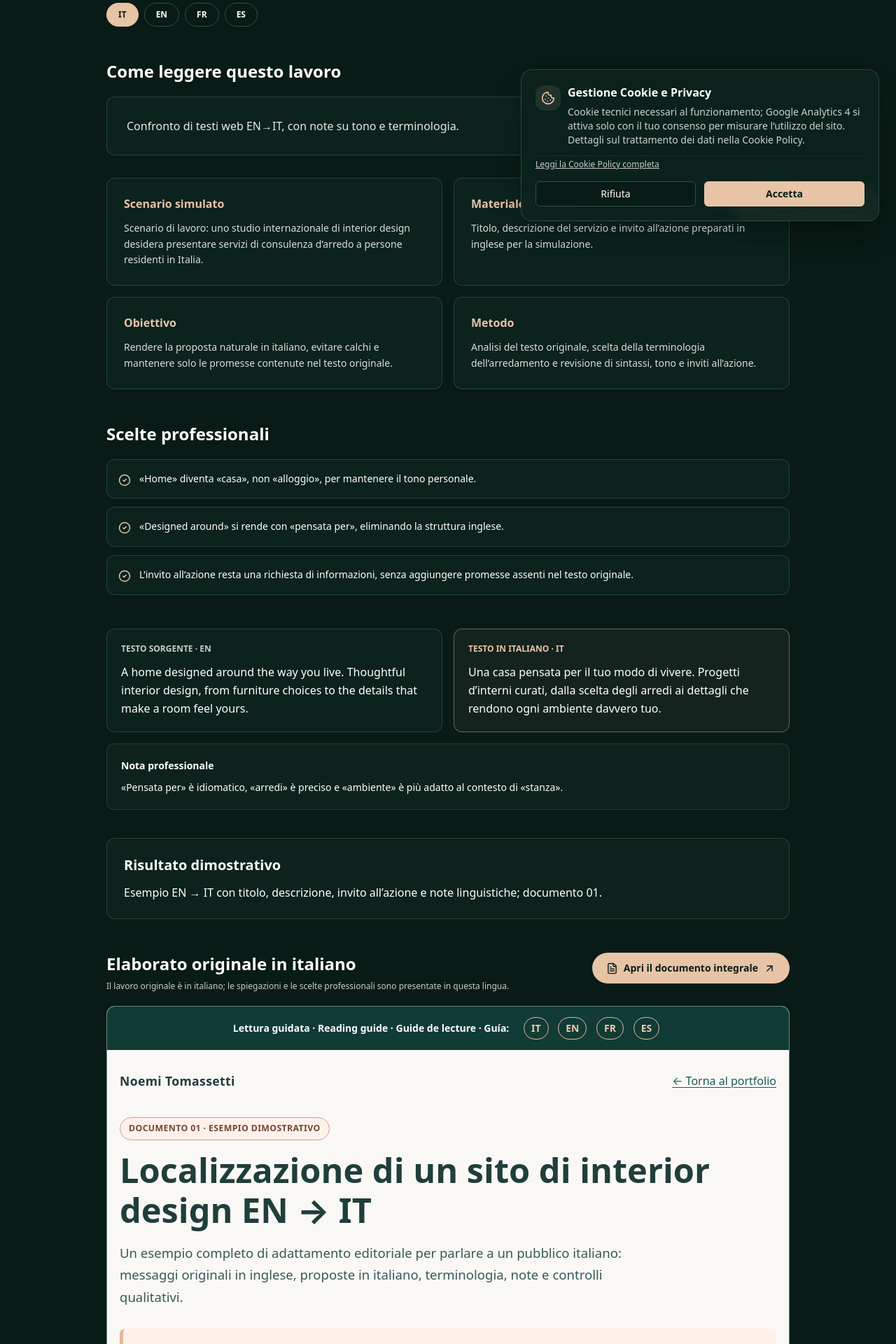
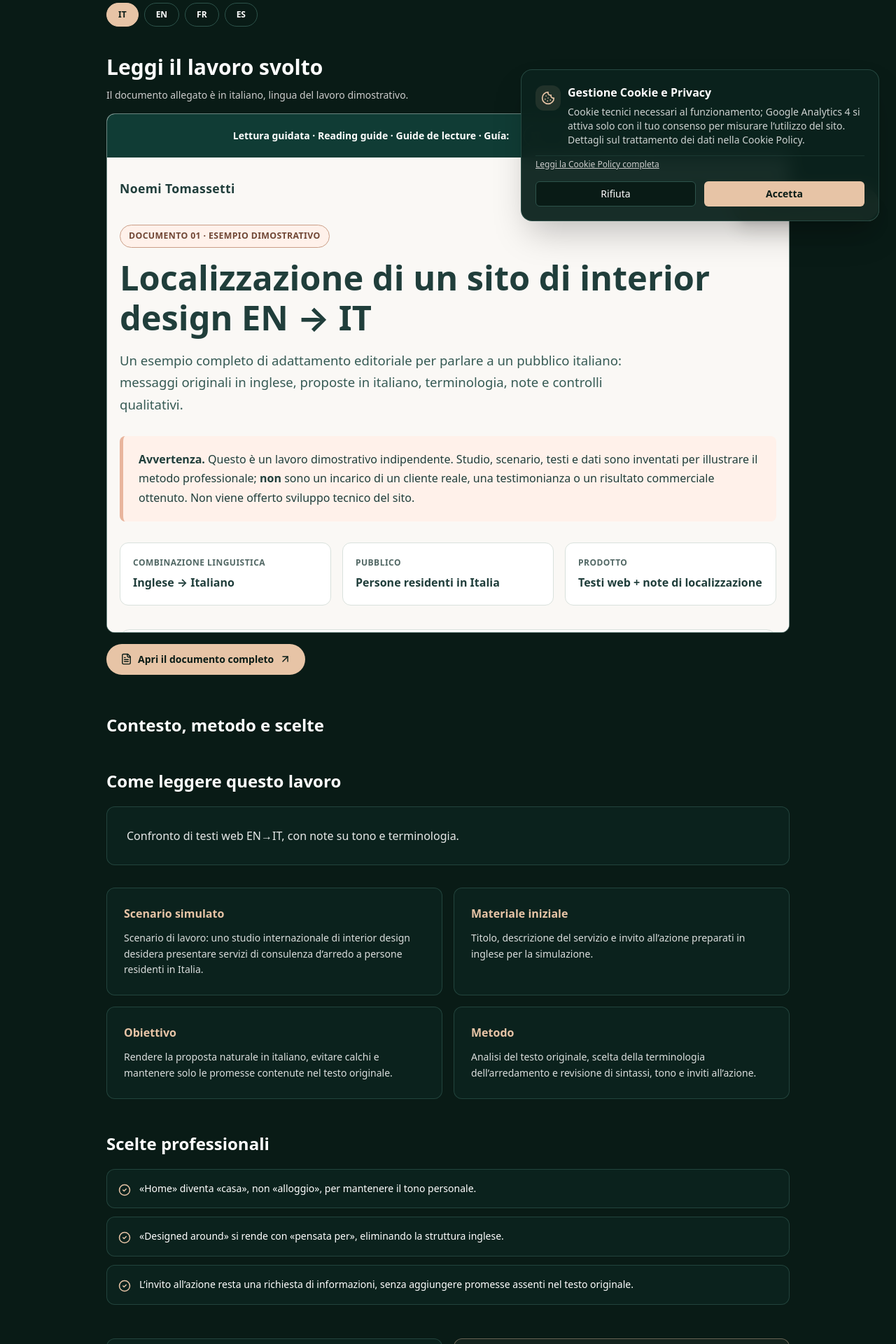
Before and after one commit to noemitomassetti/noemitomassetti-it, a React (Vite) app: page /it/esempi-di-lavoro/esempio/01 in a window 1280 px wide. Shown: the part 460-2380 px from the top of the page at 70% size. Built offline with nearby package versions, Linux system fonts and the light colour scheme; the HTML template or start-up script is replaced by a standard one.

Commit message:
Portfolio 4 languages: show finished work first, display all three customer-care drafts and avoid duplicated descriptions

```diff
--- a/src/pages/PortfolioDocument.tsx
+++ b/src/pages/PortfolioDocument.tsx
@@ -7,13 +7,14 @@ import { getPortfolioDocumentPath } from "@/lib/portfolioDocumentPaths";
 import { DOCUMENT_GUIDES, DOCUMENT_CONTEXT, DOCUMENT_EXACT_EXCERPTS } from "@/lib/portfolioDocumentGuides";
 import { PORTFOLIO_CASES, PORTFOLIO_DOCUMENTS } from "@/lib/portfolioData";
 import type { Language } from "@/lib/i18n/types";
+import { CUSTOMER_CARE_SAMPLES, CUSTOMER_CARE_SAMPLE_NOTICE } from "@/lib/portfolioCustomerCareSample";
 
 const LANGS: Language[] = ["it", "en", "fr", "es"];
 const labels = {
-  it: {back:"Torna al portfolio", sample:"Esempio dimostrativo", focus:"Come leggere questo lavoro", brief:"Scenario simulato", material:"Materiale iniziale", goal:"Obiettivo", method:"Metodo", choices:"Scelte professionali", outcome:"Risultato dimostrativo", source:"Testo sorgente", target:"Testo in italiano", note:"Nota professionale", original:"Apri il documento integrale", preview:"Elaborato originale in italiano", table:"Dati dimostrativi", safety:"Progetto e dati interamente inventati: non è un incarico commissionato né una testimonianza.", notice:"Il lavoro originale è in italiano; le spiegazioni e le scelte professionali sono presentate in questa lingua.", missing:"Documento non disponibile"},
-  en: {back:"Back to work examples", sample:"Independent work sample", focus:"How to read this sample", brief:"Fictional scenario", material:"Starting material", goal:"Objective", method:"Approach", choices:"Editorial and operational choices", outcome:"Illustrative result", source:"Source text", target:"Italian target", note:"Professional commentary", original:"Open complete original document", preview:"Original work sample in Italian", table:"Illustrative data", safety:"All names and data are fictional: this is not a commissioned client project or a testimonial.", notice:"The original deliverable is in Italian, as intended for Italian customers; its context and professional decisions are explained here in English.", missing:"Sample not available"},
-  fr: {back:"Retour aux exemples", sample:"Exemple indépendant", focus:"Comment lire cet exemple", brief:"Scénario fictif", material:"Documents de départ", goal:"Objectif", method:"Méthode", choices:"Choix éditoriaux et opérationnels", outcome:"Résultat démonstratif", source:"Texte source", target:"Version italienne", note:"Commentaire professionnel", original:"Ouvrir le document original complet", preview:"Document original en italien", table:"Données fictives", safety:"Noms et données entièrement fictifs : il ne s’agit ni d’une mission client ni d’un témoignage.", notice:"Le livrable original est en italien, destiné au public italien ; son contexte et les choix professionnels sont expliqués ici en français.", missing:"Exemple indisponible"},
-  es: {back:"Volver a los ejemplos", sample:"Muestra independiente", focus:"Cómo interpretar esta muestra", brief:"Situación ficticia", material:"Material de partida", goal:"Objetivo", method:"Método", choices:"Decisiones editoriales y operativas", outcome:"Resultado demostrativo", source:"Texto original", target:"Versión italiana", note:"Comentario profesional", original:"Abrir el documento original completo", preview:"Documento original en italiano", table:"Datos ficticios", safety:"Todos los nombres y datos son ficticios: no es un encargo real ni un testimonio de un cliente.", notice:"El entregable original está en italiano, destinado al público italiano; su contexto y decisiones profesionales se explican aquí en español.", missing:"Muestra no disponible"},
+  it: {back:"Torna al portfolio", sample:"Esempio dimostrativo", focus:"Come leggere questo lavoro", brief:"Scenario simulato", material:"Materiale iniziale", goal:"Obiettivo", method:"Metodo", choices:"Scelte professionali", outcome:"Risultato dimostrativo", source:"Testo sorgente", target:"Testo in italiano", note:"Nota professionale", original:"Apri il documento integrale", preview:"Elaborato originale in italiano", table:"Dati dimostrativi", safety:"Progetto e dati interamente inventati: non è un incarico commissionato né una testimonianza.", notice:"Il lavoro originale è in italiano; le spiegazioni e le scelte professionali sono presentate in questa lingua.", workTitle:"Leggi il lavoro svolto", contextTitle:"Contesto, metodo e scelte", clientMessage:"Richiesta simulata", replyTitle:"Risposta professionale preparata", actionTitle:"Controlli e attività previsti", statusTitle:"Stato della bozza", sampleCaveat:"Le email sono state redatte per la simulazione e non sono state inviate.", open:"Apri il documento completo", original:"Documento integrale in italiano", preview:"Elaborato da consultare", notice:"Il documento allegato è in italiano, lingua del lavoro dimostrativo.", missing:"Documento non disponibile"},
+  en: {back:"Back to work examples", sample:"Independent work sample", focus:"How to read this sample", brief:"Fictional scenario", material:"Starting material", goal:"Objective", method:"Approach", choices:"Editorial and operational choices", outcome:"Illustrative result", source:"Source text", target:"Italian target", note:"Professional commentary", original:"Open complete original document", preview:"Original work sample in Italian", table:"Illustrative data", safety:"All names and data are fictional: this is not a commissioned client project or a testimonial.", notice:"The original deliverable is in Italian, as intended for Italian customers; its context and professional decisions are explained here in English.", workTitle:"Read the actual work sample", contextTitle:"Context, approach and decisions", clientMessage:"Fictional customer enquiry (Italian)", replyTitle:"Prepared customer reply (Italian)", actionTitle:"Operational checks and next steps", statusTitle:"Draft status", sampleCaveat:"These Italian messages were written for this demonstration; none was sent.", open:"Open the complete document", original:"Complete document in Italian", preview:"View the work sample", notice:"The work sample itself is in Italian; the explanatory sections are localised into English.", missing:"Sample not available"},
+  fr: {back:"Retour aux exemples", sample:"Exemple indépendant", focus:"Comment lire cet exemple", brief:"Scénario fictif", material:"Documents de départ", goal:"Objectif", method:"Méthode", choices:"Choix éditoriaux et opérationnels", outcome:"Résultat démonstratif", source:"Texte source", target:"Version italienne", note:"Commentaire professionnel", original:"Ouvrir le document original complet", preview:"Document original en italien", table:"Données fictives", safety:"Noms et données entièrement fictifs : il ne s’agit ni d’une mission client ni d’un témoignage.", notice:"Le livrable original est en italien, destiné au public italien ; son contexte et les choix professionnels sont expliqués ici en français.", workTitle:"Consultez le travail réalisé", contextTitle:"Contexte, méthode et choix", clientMessage:"Demande fictive d’un client (en italien)", replyTitle:"Réponse préparée (en italien)", actionTitle:"Vérifications et actions prévues", statusTitle:"État du brouillon", sampleCaveat:"Ces messages en italien ont été rédigés pour la démonstration et n’ont pas été envoyés.", open:"Ouvrir le document complet", original:"Document intégral en italien", preview:"Consulter l’exemple", notice:"Le document de travail est en italien ; les explications sont adaptées en français.", missing:"Exemple indisponible"},
+  es: {back:"Volver a los ejemplos", sample:"Muestra independiente", focus:"Cómo interpretar esta muestra", brief:"Situación ficticia", material:"Material de partida", goal:"Objetivo", method:"Método", choices:"Decisiones editoriales y operativas", outcome:"Resultado demostrativo", source:"Texto original", target:"Versión italiana", note:"Comentario profesional", original:"Abrir el documento original completo", preview:"Documento original en italiano", table:"Datos ficticios", safety:"Todos los nombres y datos son ficticios: no es un encargo real ni un testimonio de un cliente.", notice:"El entregable original está en italiano, destinado al público italiano; su contexto y decisiones profesionales se explican aquí en español.", workTitle:"Consulta el trabajo realizado", contextTitle:"Contexto, método y decisiones", clientMessage:"Consulta ficticia de un cliente (en italiano)", replyTitle:"Respuesta preparada (en italiano)", actionTitle:"Comprobaciones y siguientes pasos", statusTitle:"Estado del borrador", sampleCaveat:"Estos mensajes en italiano se redactaron como ejemplo y no se han enviado.", open:"Abrir el documento completo", original:"Documento completo en italiano", preview:"Consultar el trabajo", notice:"El documento de trabajo está en italiano; las explicaciones están adaptadas al español.", missing:"Muestra no disponible"},
 } satisfies Record<Language,Record<string,string>>;
 
 export default function PortfolioDocument() {
@@ -57,6 +58,53 @@ export default function PortfolioDocument() {
           className={"px-4 py-2 text-xs font-bold rounded-full border focus-visible:ring-2 focus-visible:ring-primary "+
             (l===lang ? "bg-primary text-primary-foreground border-primary":"border-border hover:border-primary")}>{l.toUpperCase()}</Link>)}
       </nav>
+      {/* Show the work product first, before discussing the process. */}
+      <section className="mt-10" aria-labelledby="portfolio-work-sample">
+        <h2 id="portfolio-work-sample" className="text-2xl md:text-3xl font-bold text-foreground mb-3">{t.workTitle}</h2>
+        {num === "11" ? (
+          <div className="space-y-6">
+            <p className="text-sm leading-relaxed text-foreground/80">{CUSTOMER_CARE_SAMPLE_NOTICE[lang]}</p>
+            {CUSTOMER_CARE_SAMPLES.map((item) => (
+              <article key={item.id} className="rounded-xl border border-border/70 bg-card overflow-hidden">
+                <div className="bg-secondary/40 px-5 py-4 border-b border-border/60">
+                  <h3 className="font-bold text-lg">{item.id} · {item.title}</h3>
+                </div>
+                <div className="p-5 md:p-6 space-y-5">
+                  <div>
+                    <h4 className="text-xs font-bold uppercase tracking-wide text-muted-foreground mb-2">{t.clientMessage}</h4>
+                    <p className="text-sm leading-relaxed whitespace-pre-line">{item.request}</p>
+                  </div>
+                  <div className="border-l-4 border-primary bg-primary/5 rounded-r-lg p-4 md:p-5">
+                    <h4 className="text-xs font-bold uppercase tracking-wide text-primary mb-3">{t.replyTitle}</h4>
+                    <p className="text-sm font-semibold mb-3">{item.subject}</p>
+                    <p className="text-sm leading-relaxed whitespace-pre-line">{item.reply}</p>
+                  </div>
+                  <div>
+                    <h4 className="text-xs font-bold uppercase tracking-wide text-muted-foreground mb-2">{t.actionTitle}</h4>
+                    <p className="text-sm leading-relaxed">{item.note}</p>
+                    <p className="text-sm mt-3"><strong>{t.statusTitle}:</strong> {item.status}</p>
+                  </div>
+                </div>
+              </article>
+            ))}
+            <p className="text-sm text-muted-foreground">{t.sampleCaveat}</p>
+            <a href={doc.url} target="_blank" rel="noopener noreferrer" className="inline-flex items-center gap-2 text-primary font-semibold underline">
+              <FileText size={17}/>{t.open}<ArrowUpRight size={17}/>
+            </a>
+          </div>
+        ) : (
+          <div>
+            <p className="text-sm text-muted-foreground mb-4">{t.notice}</p>
+            <div className="rounded-xl border border-border/70 overflow-hidden bg-white">
+              <iframe title={t.original+" · "+doc.title[lang]} src={doc.url} loading="lazy" className="block w-full h-[520px] md:h-[740px] bg-white"/>
+            </div>
+            <a href={doc.url} target="_blank" rel="noopener noreferrer" className="inline-flex gap-2 items-center mt-4 px-5 py-3 rounded-full bg-primary text-primary-foreground font-semibold text-sm">
+              <FileText size={17}/>{t.open}<ArrowUpRight size={17}/>
+            </a>
+          </div>
+        )}
+      </section>
+      <h2 className="mt-14 mb-1 text-xl md:text-2xl font-bold text-foreground">{t.contextTitle}</h2>
       <section className="mt-12" aria-labelledby="portfolio-reading-guide">
         <h2 id="portfolio-reading-guide" className="text-2xl font-bold text-foreground mb-5">{t.focus}</h2>
         <div className="border border-border/70 bg-card rounded-xl p-5 md:p-7 text-foreground/90 leading-relaxed">{guide.focus[lang]}</div>
@@ -88,18 +136,6 @@ export default function PortfolioDocument() {
       <section aria-label={t.outcome} className="mt-10 rounded-xl border border-border/70 bg-secondary/30 p-6">
         <h2 className="text-xl font-bold mb-3">{t.outcome}</h2><p className="leading-relaxed">{custom?.deliverable??study.deliverable[lang]}</p>
       </section>
-      <section className="mt-12" aria-labelledby="portfolio-original">
-        <div className="flex flex-wrap items-start justify-between gap-5 mb-5">
-          <div><h2 id="portfolio-original" className="text-2xl font-bold">{t.preview}</h2><p className="text-xs text-muted-foreground mt-2">{t.notice}</p></div>
-          <a href={doc.url} target="_blank" rel="noopener noreferrer" className="inline-flex gap-2 items-center px-5 py-3 rounded-full bg-primary text-primary-foreground font-semibold text-sm">
-            <FileText size={17}/>{t.original}<ArrowUpRight size={17}/>
-          </a>
-        </div>
-        <div className="rounded-xl border border-border/70 overflow-hidden bg-white">
-          <iframe title={t.preview+" · "+doc.title[lang]} src={doc.url} loading="lazy" className="block w-full h-[560px] md:h-[760px] bg-white"/>
-        </div>
-        <p className="text-muted-foreground text-xs mt-4">{t.safety}</p>
-      </section>
     </div>
   </Layout>;
 }
```
